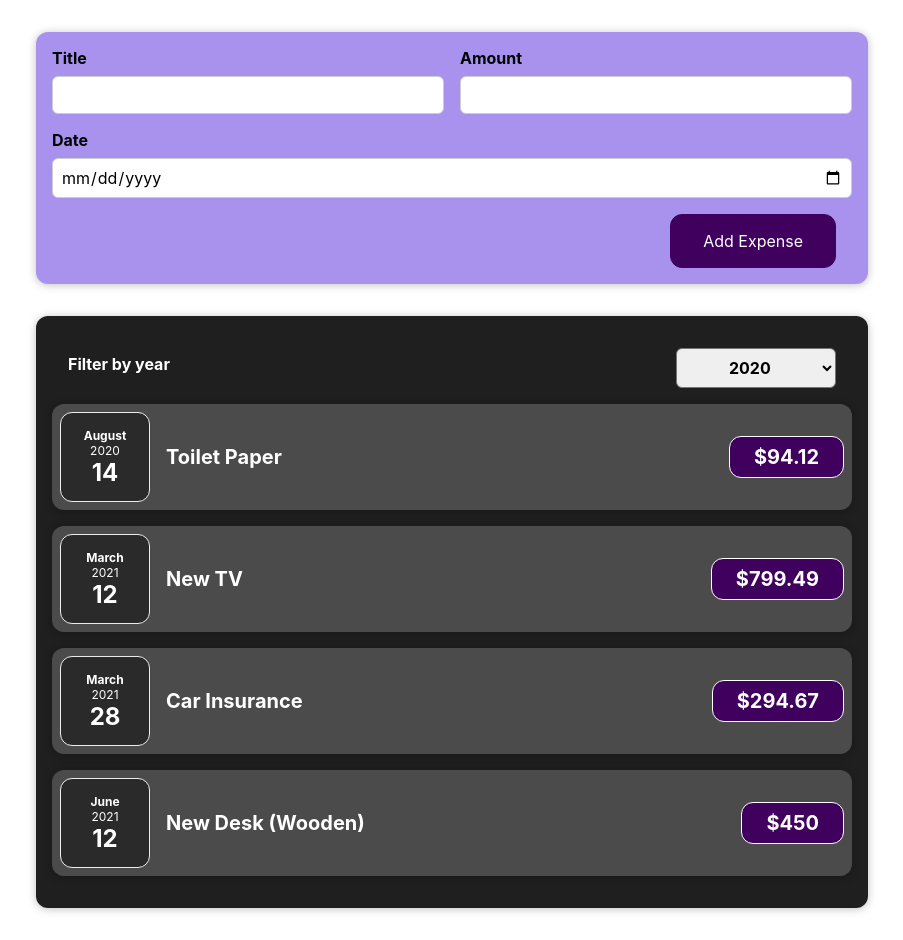
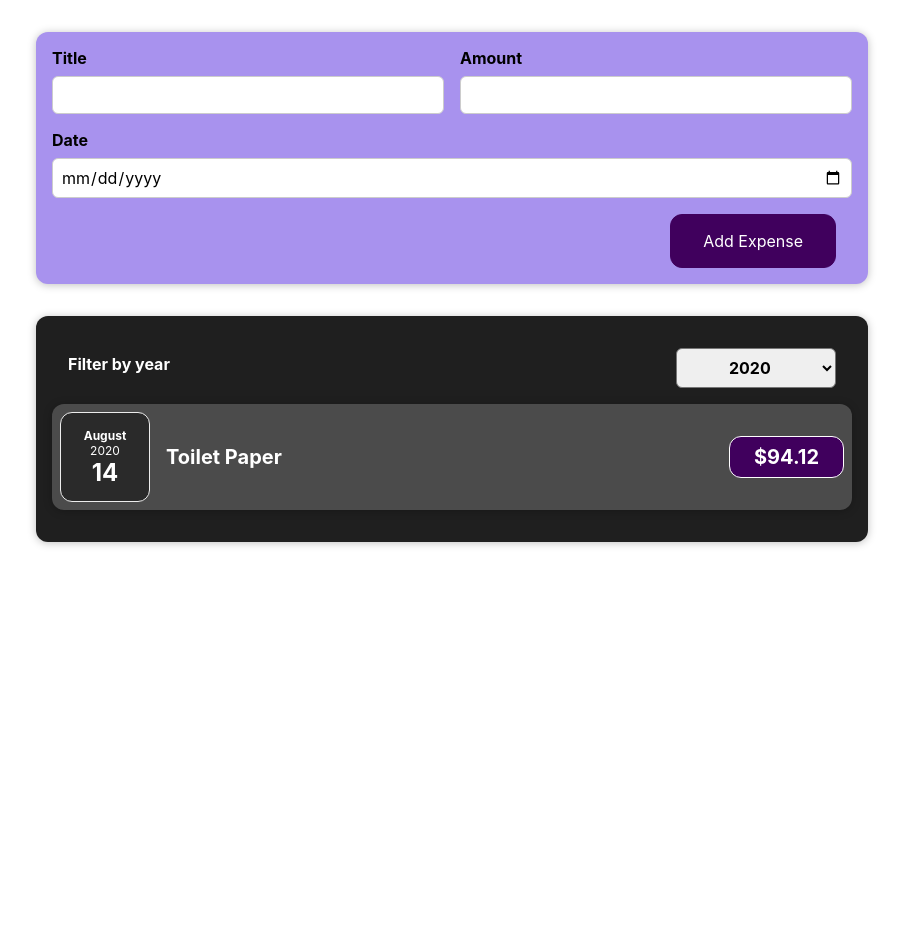
Before and after one commit to devshum/react-working-with-components, a React (Create React App) app: page / in a window 1280 px wide. Shown: the whole page, without its empty margins (188-1091 px from the left). After the commit the page ends 800 px from the top, so only its background shows below. Built offline with nearby package versions, Linux system fonts and the light colour scheme.

Commit message:
filter logic wa added

```diff
--- a/src/components/Expenses/Expenses.js
+++ b/src/components/Expenses/Expenses.js
@@ -1,6 +1,6 @@
 import { useState } from 'react';
-import ExpenseItem from'../Expenses/ExpensesItem/ExpenseItem';
 import ExpensesFilter from './ExpenseFilter/ExpensesFilter';
+import ExpensesList from './ExpensesList/ExpensesList';
 import './Expenses.css';
 import Card from '../UI/Card';
 
@@ -17,10 +17,7 @@ const Expenses = props => {
     <Card className="expenses">
       <ExpensesFilter selectedYear={filteredYear} onChangeFilter={saveFilterDateHandler} />
 
-      { props.expenses.map(expense => <ExpenseItem key={expense.id}
-                                                   date={expense.date}
-                                                   title={expense.title}
-                                                   amount={expense.amount} />) }
+      <ExpensesList filteredYear={filteredYear} expenses={props.expenses} />
     </Card>
   );
 };
--- a/src/components/Expenses/ExpensesItem/ExpenseItem.js
+++ b/src/components/Expenses/ExpensesItem/ExpenseItem.js
@@ -4,6 +4,7 @@ import Card from '../../UI/Card';
 
 const ExpenseItem = props => {
   return (
+    <li>
       <Card className="expense-item">
         <ExpenseDate date={props.date} />
 
@@ -12,6 +13,7 @@ const ExpenseItem = props => {
             <div className="expense-item__price">${props.amount}</div>
         </div>
       </Card>
+    </li>
   );
 };
 
--- /dev/null
+++ b/src/components/Expenses/ExpensesList/ExpensesList.css
@@ -0,0 +1,9 @@
+.expenses-list {
+  list-style: none;
+  padding: 0;
+}
+
+.expenses-list__fallback {
+  color: white;
+  text-align: center;
+}
--- /dev/null
+++ b/src/components/Expenses/ExpensesList/ExpensesList.js
@@ -0,0 +1,20 @@
+import './ExpensesList.css';
+import ExpenseItem from '../ExpensesItem/ExpenseItem';
+
+const ExpensesList = props => {
+  const filteredExpenses = props.expenses.filter(expense => expense.date.getFullYear().toString() === props.filteredYear);
+
+  let expensesContent = <p className="expenses-list__fallback">NO expenses were found</p>;
+
+  if(filteredExpenses.length > 0) {
+    expensesContent = filteredExpenses.map(expense => <ExpenseItem key={expense.id}
+                                                                   date={expense.date}
+                                                                   title={expense.title}
+                                                                   amount={expense.amount} />
+    );
+  };
+
+  return <ul className="expenses-list">{expensesContent}</ul>
+};
+
+export default ExpensesList;
```
Lines whose indentation alone changed are shown as unchanged.
